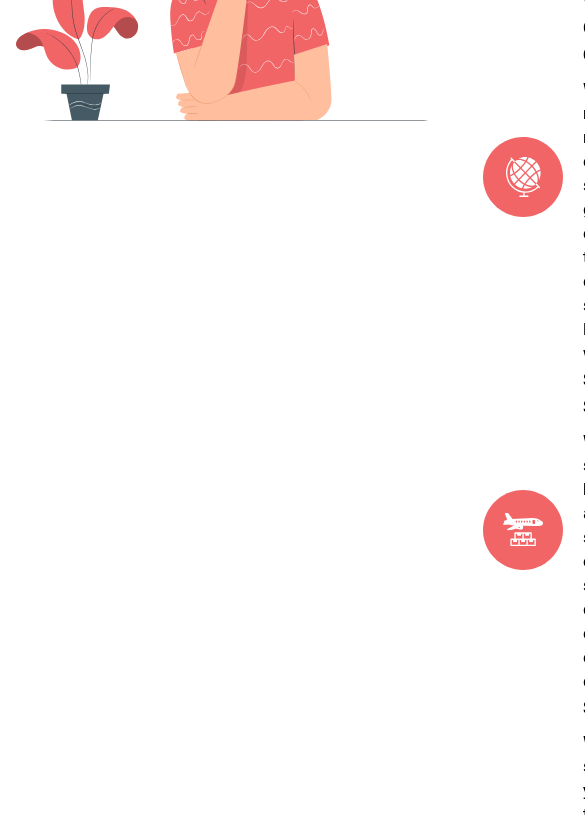
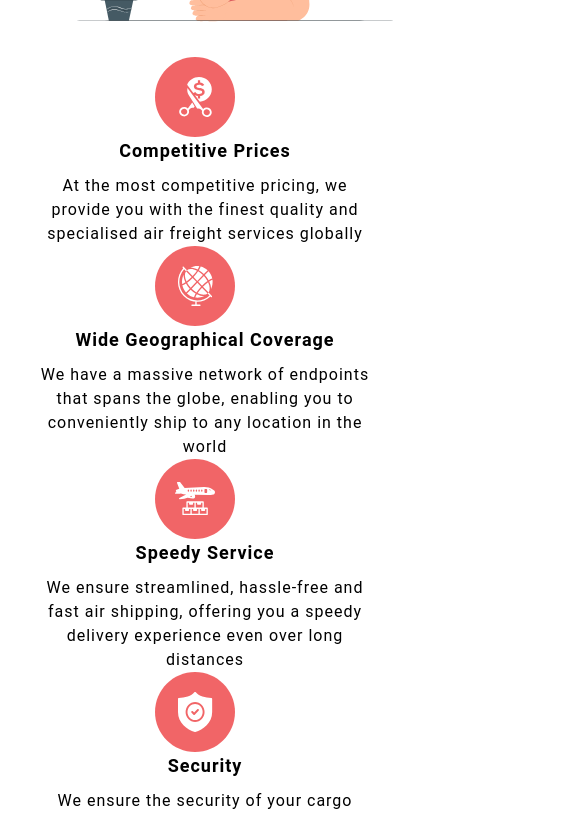
Before and after one commit to adityamanas/logistics-web, a Next.js app: page / in a window 390 px wide. Shown: the part 3160-3975 px from the top of the page, 585 px wide, since content can reach past the window. Built offline with nearby package versions, Linux system fonts and the light colour scheme.

Commit message:
address-update

```diff
--- a/app/components/Home/Benefits.tsx
+++ b/app/components/Home/Benefits.tsx
@@ -13,7 +13,32 @@ const useStyles = makeStyles({
   benefit_icon_main: {
     display: "flex",
     flexDirection: "column",
-    justifyContent: "space-evenly",
+    justifyContent: "space-between",
+    "@media (max-width: 768px)": {
+      flexDirection: "column",
+    },
+  },
+  benefit_content: {
+    "@media (max-width: 768px)": {
+      flexDirection: "column",
+    },
+  },
+  icon_div: {
+    "@media (max-width: 768px)": {
+      flexDirection: "column",
+      textAlign: "center",
+    },
+  },
+  benefit_head: {
+    "@media (max-width: 768px)": {
+      textAlign: "center",
+      fontSize: "20px",
+    },
+  },
+  benefit_img: {
+    "@media (max-width: 768px)": {
+      height: "340px",
+    },
   },
 });
 
@@ -25,6 +50,7 @@ const Benefits: React.FC = () => {
       <div style={{ height: "100%", width: "100%" }}>
         <Typography
           style={{ fontWeight: "600", textAlign: "center", fontSize: "25px" }}
+          className={classes.benefit_head}
         >
           Benefits 369 offers as your Logistics Partner
         </Typography>
@@ -35,12 +61,20 @@ const Benefits: React.FC = () => {
             paddingTop: "30px",
             paddingBottom: "30px",
           }}
+          className={classes.benefit_content}
         >
           <div>
-            <Image alt="benefit" src={BenefitImg} />
+            <Image
+              alt="benefit"
+              src={BenefitImg}
+              className={classes.benefit_img}
+            />
           </div>
           <div className={classes.benefit_icon_main}>
-            <div style={{ display: "flex", alignItems: "center" }}>
+            <div
+              style={{ display: "flex", alignItems: "center" }}
+              className={classes.icon_div}
+            >
               <Image alt="icon1" src={Icon1} />
               <div
                 style={{
@@ -65,7 +99,10 @@ const Benefits: React.FC = () => {
                 </Typography>
               </div>
             </div>
-            <div style={{ display: "flex", alignItems: "center" }}>
+            <div
+              style={{ display: "flex", alignItems: "center" }}
+              className={classes.icon_div}
+            >
               <Image alt="icon2" src={Icon2} />
               <div
                 style={{
@@ -90,7 +127,10 @@ const Benefits: React.FC = () => {
                 </Typography>
               </div>
             </div>
-            <div style={{ display: "flex", alignItems: "center" }}>
+            <div
+              style={{ display: "flex", alignItems: "center" }}
+              className={classes.icon_div}
+            >
               <Image alt="icon3" src={Icon3} />
               <div
                 style={{
@@ -116,7 +156,10 @@ const Benefits: React.FC = () => {
                 </Typography>
               </div>
             </div>
-            <div style={{ display: "flex", alignItems: "center" }}>
+            <div
+              style={{ display: "flex", alignItems: "center" }}
+              className={classes.icon_div}
+            >
               <Image alt="icon4" src={Icon4} />
               <div
                 style={{
```
